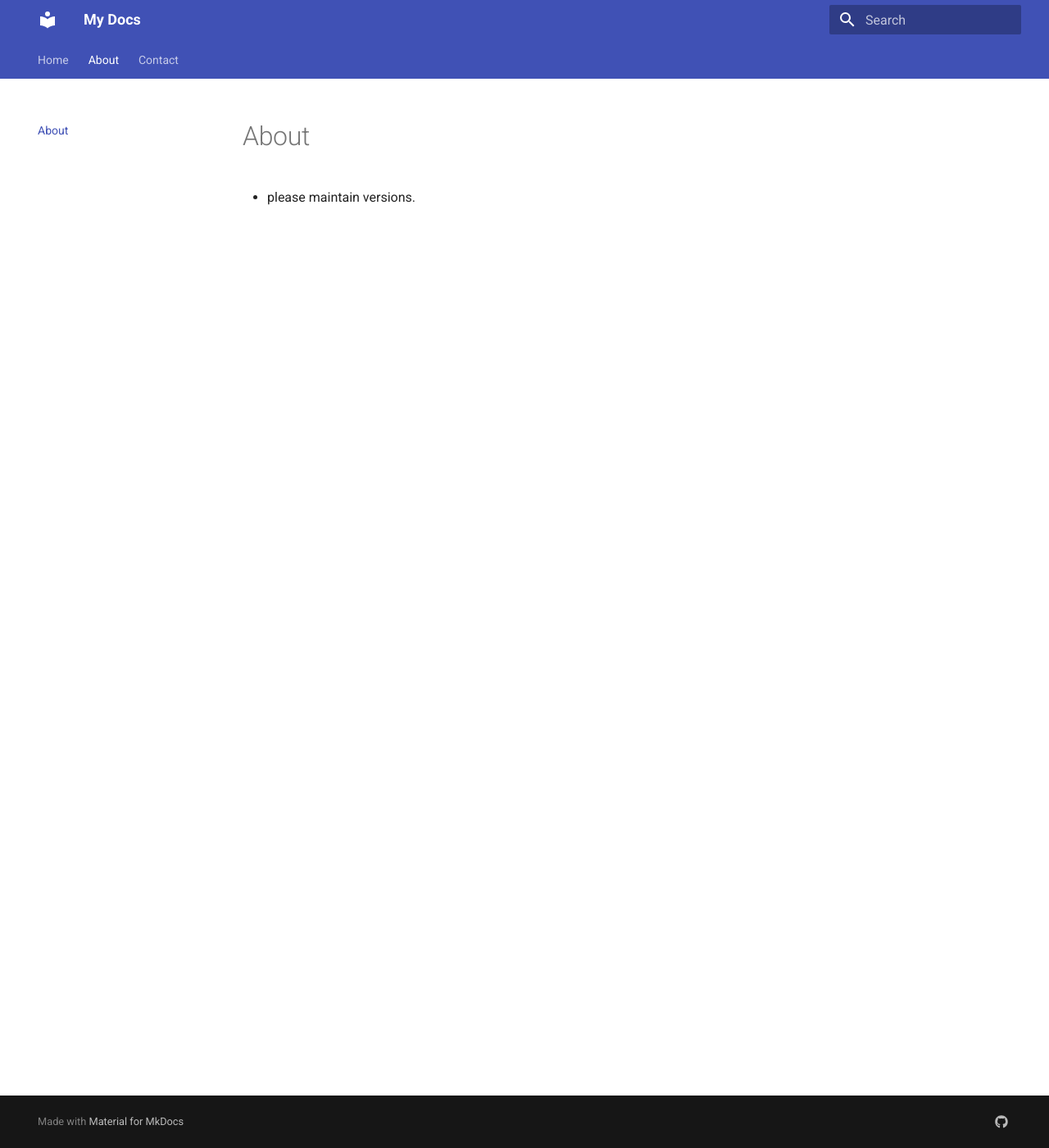
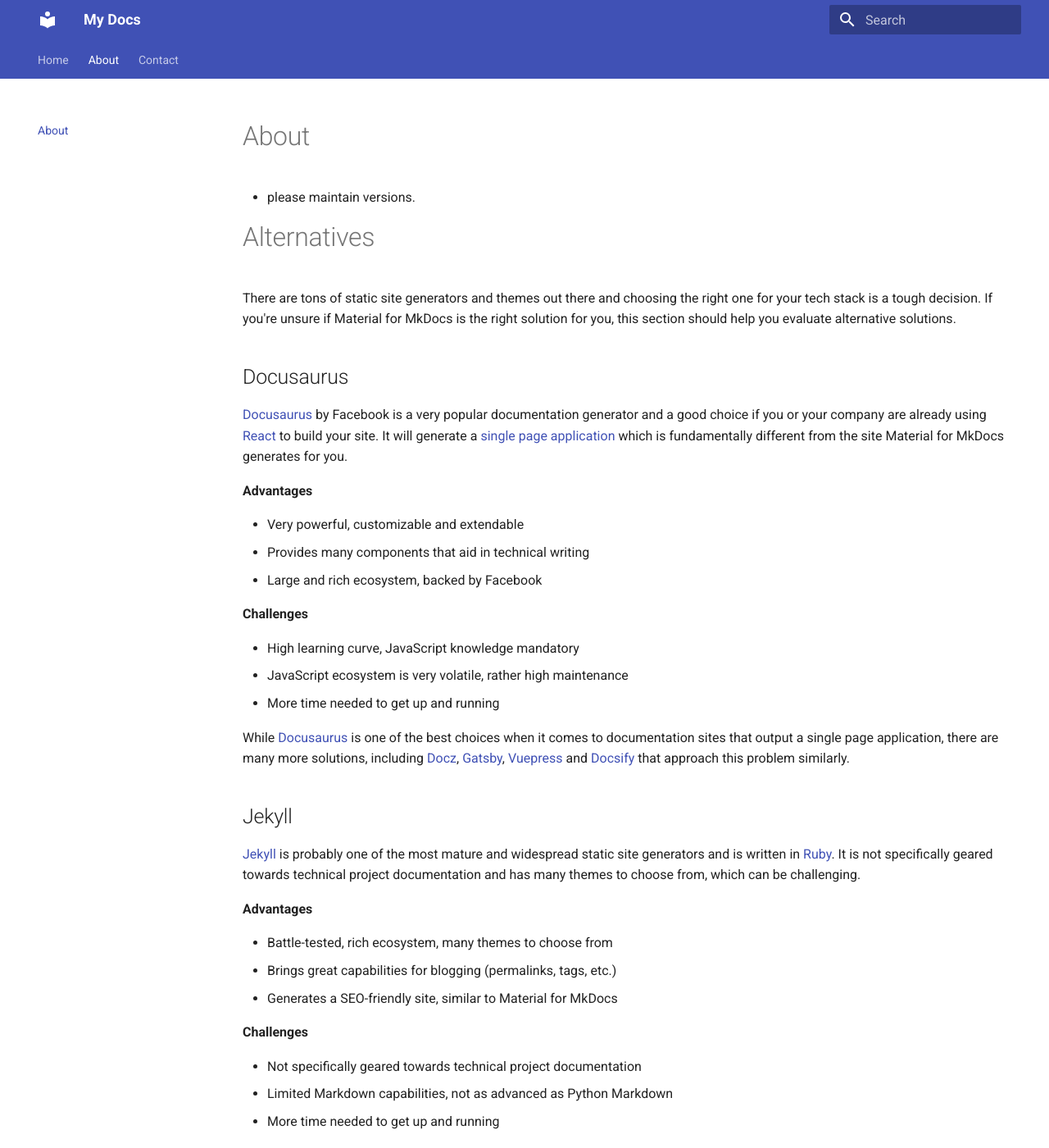
Before and after one commit to mahesh1217/projectver, an MkDocs documentation site: the page built from docs/about.md, in a window 1280 px wide and 1400 px high. Shown: the whole window at 82% size. Built offline with MkDocs 1.6.1 and Material for MkDocs 9.7.7, drawn with Linux system fonts in a browser that asks for light colours; the version menu is left out; some of the changed text lies outside the part shown.

Commit message:
added data

```diff
--- a/docs/about.md
+++ b/docs/about.md
@@ -1,3 +1,117 @@
 # About
 
 * please maintain versions.
+
+
+# Alternatives
+
+There are tons of static site generators and themes out there and choosing the
+right one for your tech stack is a tough decision. If you're unsure if Material
+for MkDocs is the right solution for you, this section should help you evaluate
+alternative solutions.
+
+## Docusaurus
+
+[Docusaurus] by Facebook is a very popular documentation generator and a good
+choice if you or your company are already using [React] to build your site.
+It will generate a [single page application] which is fundamentally different
+from the site Material for MkDocs generates for you.
+
+__Advantages__
+
+- Very powerful, customizable and extendable
+- Provides many components that aid in technical writing
+- Large and rich ecosystem, backed by Facebook
+
+__Challenges__
+
+- High learning curve, JavaScript knowledge mandatory
+- JavaScript ecosystem is very volatile, rather high maintenance
+- More time needed to get up and running
+
+While [Docusaurus] is one of the best choices when it comes to documentation
+sites that output a single page application, there are many more solutions,
+including [Docz], [Gatsby], [Vuepress] and [Docsify] that approach
+this problem similarly.
+
+  [Docusaurus]: https://docusaurus.io/
+  [React]: https://reactjs.org/
+  [single page application]: https://en.wikipedia.org/wiki/Single-page_application
+  [Docz]: https://www.docz.site/
+  [Gatsby]: https://www.gatsbyjs.com/
+  [VuePress]: https://vuepress.vuejs.org/
+  [Docsify]: https://docsify.js.org/
+
+## Jekyll
+
+[Jekyll] is probably one of the most mature and widespread static site
+generators and is written in [Ruby]. It is not specifically geared towards
+technical project documentation and has many themes to choose from, which
+can be challenging.
+
+__Advantages__
+
+- Battle-tested, rich ecosystem, many themes to choose from
+- Brings great capabilities for blogging  (permalinks, tags, etc.)
+- Generates a SEO-friendly site, similar to Material for MkDocs
+
+__Challenges__
+
+- Not specifically geared towards technical project documentation
+- Limited Markdown capabilities, not as advanced as Python Markdown
+- More time needed to get up and running
+
+  [Jekyll]: https://jekyllrb.com/
+  [Ruby]: https://www.ruby-lang.org/de/
+
+## Sphinx
+
+[Sphinx] is an alternative static site generator specifically geared towards
+generating reference documentation, offering powerful capabilities that are
+lacking in MkDocs. It uses [reStructured text], a format similar to Markdown,
+which some users find harder to use.
+
+__Advantages__
+
+- Very powerful, customizable and extendable
+- Generates reference documentation from [Python docstrings]
+- Large and rich ecosystem, used by many Python projects
+
+__Challenges__
+
+- High learning curve, [reStructured text] syntax might be challenging
+- Search is less powerful than the one provided by MkDocs
+- More time needed to get up and running
+
+If you're considering using Sphinx because you need to generate reference
+documentation, you should give [mkdocstrings] a try – an actively maintained
+and popular framework building on top of MkDocs, implementing Sphinx-like
+functionality.
+
+  [Sphinx]: https://www.sphinx-doc.org/
+  [reStructured text]: https://en.wikipedia.org/wiki/ReStructuredText
+  [Python docstrings]: https://www.python.org/dev/peps/pep-0257/
+  [mkdocstrings]: https://github.com/mkdocstrings/mkdocstrings
+
+## GitBook
+
+[GitBook] offers a hosted documentation solution that generates a beautiful and
+functional site from Markdown files in your GitHub repository. However, it was
+once Open Source, but turned into a closed source solution some time ago.
+
+__Advantages__
+
+- Hosted solution, minimal technical knowledge required
+- Custom domains, authentication and other enterprise features
+- Great collaboration features for teams
+
+__Challenges__
+
+- Closed source, not free for proprietary projects
+- Limited Markdown capabilities, not as advanced as Python Markdown
+- Many Open Source projects moved away from GitBook
+
+Many users switched from [GitBook] to Material for MkDocs, as they want to keep
+control and ownership of their documentation, favoring an Open Source solution.
+
+  [GitBook]: https://www.gitbook.com/
--- a/mkdocs.yml
+++ b/mkdocs.yml
@@ -8,8 +8,13 @@
 theme:
   name: material
   features:
-    - navigation.tabs
-  custom_dir: overrides
+    - navigation.tabs        # top tabs (Home, Getting started, etc.)
+    - navigation.sections    # sidebar sections
+    - navigation.expand
+    - toc.integrate          # right-side TOC
+    - search.highlight
+    - content.code.copy
+  # custom_dir: overrides
 
 extra:
   version:
```
